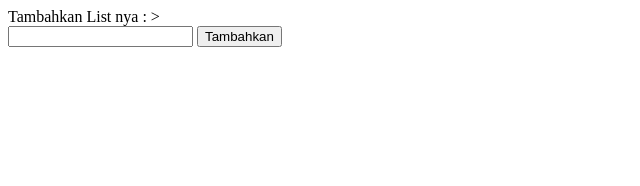
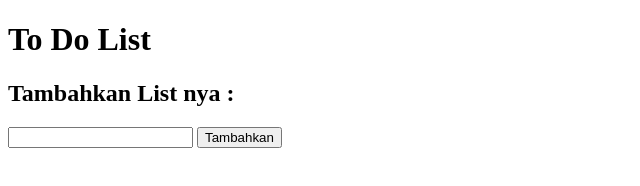
Before and after one commit to dts-kominfo-rea4a/challenge-dom-Kiatama, a website: page index.html in a window 1280 px wide. Shown: the whole page, without its empty margins (0-640 px from the left). Drawn offline with Linux system fonts and the light colour scheme.

Commit message:
todolist-3

```diff
--- a/index.html
+++ b/index.html
@@ -10,12 +10,11 @@
     <div id="app">
       <!-- TODO: Buatlah sebuah header dengan id todo-title -->
       <!-- TODO: Buatlah sebuah subtitle dengan id todo-subtitle -->
-      <!--<div>
-        <h1 class="todo-title"> To Do List</h1>
-        <h2 class="todo-subtitle"> Tambahkan List nya : </h2>
-      </div>-->
-      <title class="todo-title"> To Do List></title>
-      <subtitle class="todo-subtitle"> Tambahkan List nya : ></subtitle>
+      <div>
+        <h1 id="todo-title"> To Do List</h1>
+        <h2 id="todo-subtitle"> Tambahkan List nya : </h2>
+      </div>
+
       <div>
         <form action="#">
           <input type="text" id="todo-input">
```
